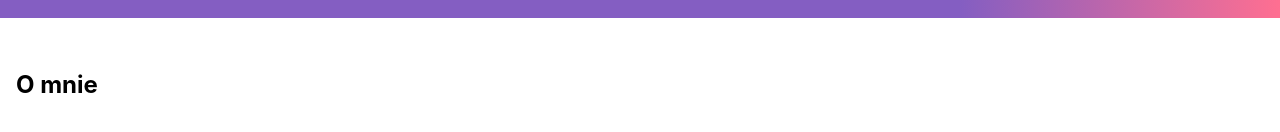
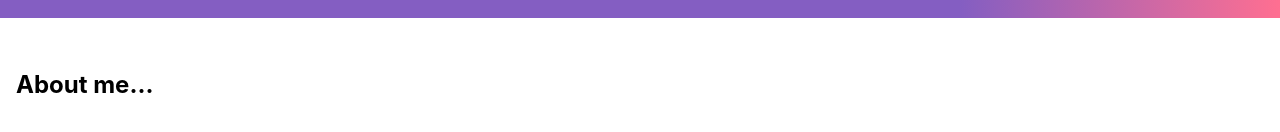
Before and after one commit to MaciejUberna/PhotoGallery, a React (Create React App) app: page / in a window 1280 px wide. Shown: the part 222-354 px from the top of the page. Built offline with nearby package versions, Linux system fonts and the light colour scheme.

Commit message:
Added english text to mocup in "content"

```diff
--- a/src/coponents-stateLess/Content/AboutMe/Info.js
+++ b/src/coponents-stateLess/Content/AboutMe/Info.js
@@ -4,7 +4,7 @@ import cls from './Info.module.scss';
 const Omnie = () => {
     return (
         <div className={cls.Main}>
-        <h2>O mnie</h2>
+        <h2>About me...</h2>
         </div>
     );
 }
--- a/src/coponents-stateLess/Content/FotoGalley/Gallery.js
+++ b/src/coponents-stateLess/Content/FotoGalley/Gallery.js
@@ -4,7 +4,7 @@ import cls from  './Gallery.module.scss';
 const Projekty = () => {
     return (
         <div className={`${cls.Main}`}>
-            <h2>Galeria zdjęć</h2>
+            <h2>Photo gallery mocup</h2>
         </div>
     );
 }
--- a/src/coponents-stateLess/Content/Tests/Tests.js
+++ b/src/coponents-stateLess/Content/Tests/Tests.js
@@ -4,7 +4,7 @@ import cls from './Tests.module.scss';
 const Tests = () => {
     return (
         <div className={cls.Main}>
-        <h2>Testowanie</h2>
+        <h2>These are the tests mockup...</h2>
         </div>
     );
 }
```
